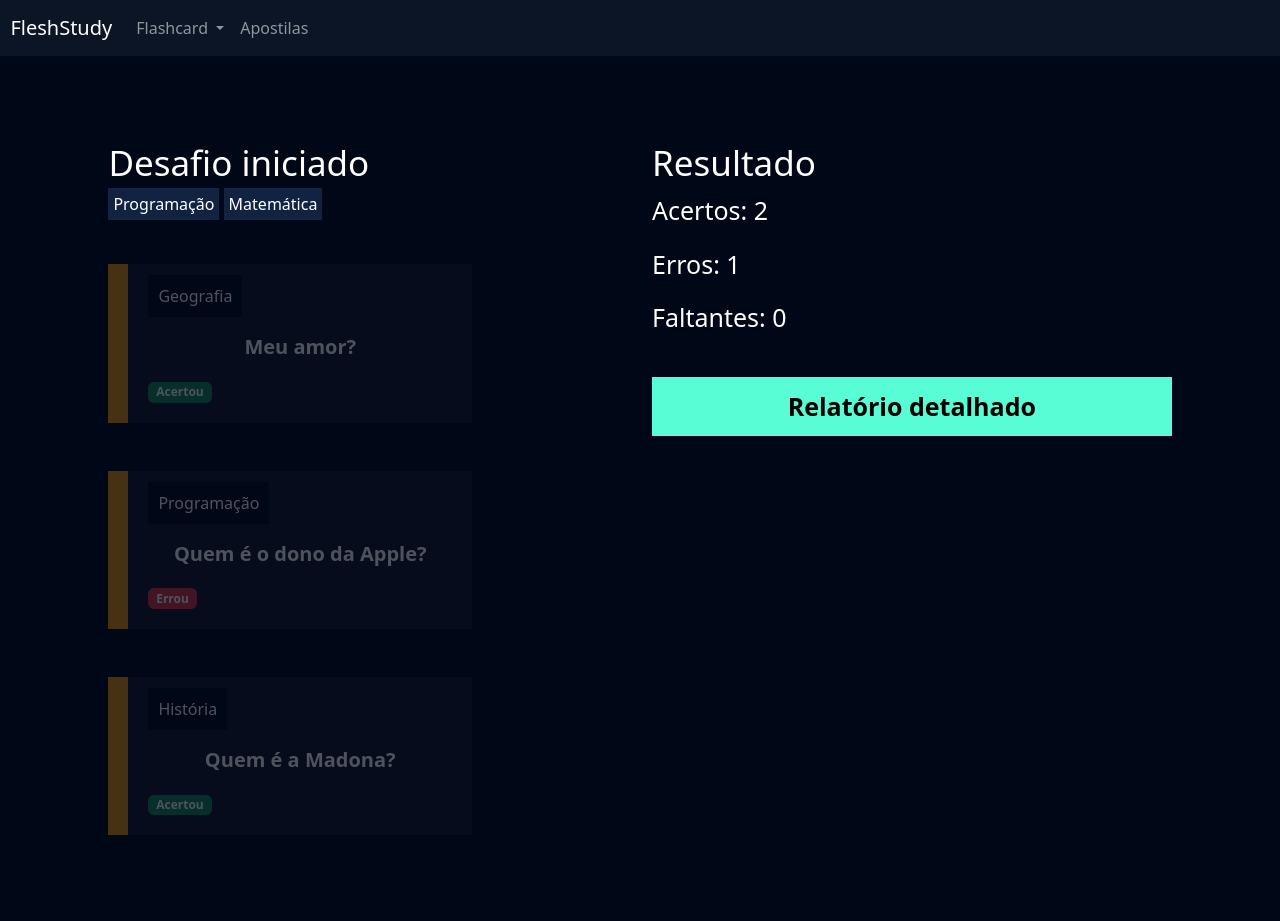
After one commit to yyhago/project-fleshstudy, a Django app: page /flashcard/desafio/13/ in a window 1280 px wide. The commit adds this page. Run offline with Django 5.2, Linux system fonts and the light colour scheme; a user stored in the database is signed in; data comes from the database, SQL or seed files in the repository; both versions use the stored data as it was after the commit.

Commit message:
Desafio dinamico e validacao com banco de dados finalizado

```diff
--- a/flashcard/models.py
+++ b/flashcard/models.py
@@ -8,15 +8,25 @@ class Categoria(models.Model):
     return self.nome
 
 class Flashcard(models.Model):
- DIFICULDADE_CHOICES = (('D', 'Difícil'), ('M', 'Médio'), ('F', 'Fácil'))
- user = models.ForeignKey(User, on_delete=models.DO_NOTHING)
- pergunta = models.CharField(max_length=100)
- resposta = models.TextField()
- categoria = models.ForeignKey(Categoria, on_delete=models.DO_NOTHING)
- dificuldade = models.CharField(max_length=1, choices=DIFICULDADE_CHOICES)
+  DIFICULDADE_CHOICES = (('D', 'Difícil'), ('M', 'Médio'), ('F', 'Fácil'))
+  user = models.ForeignKey(User, on_delete=models.DO_NOTHING)
+  pergunta = models.CharField(max_length=100)
+  resposta = models.TextField()
+  categoria = models.ForeignKey(Categoria, on_delete=models.DO_NOTHING)
+  dificuldade = models.CharField(max_length=1, choices=DIFICULDADE_CHOICES)
 
-def __str__(self):
- return self.pergunta
+  def __str__(self):
+    return self.pergunta
+
+  @property
+  def css_dificuldade(self):
+    if self.dificuldade == 'F':
+      return 'flashcard-facil'
+    elif self.dificuldade == 'M':
+      return 'flashcard-medio'
+    elif self.dificuldade == 'D':
+       return 'flashcard-dificil'
+
 
 class FlashcardDesafio(models.Model):
   flashcard = models.ForeignKey(Flashcard, on_delete=models.DO_NOTHING)
--- /dev/null
+++ b/flashcard/templates/desafio.html
@@ -0,0 +1,83 @@
+{% extends "base.html" %} {% load static %} {% block 'cabecalho' %}
+<link href="{% static 'usuarios/css/cadastro.css' %}" rel="stylesheet" />
+<link href="{% static 'flashcard/css/novo_flashcard.css' %}" rel="stylesheet" />
+<link
+  href="{% static 'flashcard/css/iniciar_desafio.css' %}"
+  rel="stylesheet"
+/>
+<link href="{% static 'flashcard/css/desafio.css' %}" rel="stylesheet" />
+<link
+  href="https://unpkg.com/boxicons@2.1.4/css/boxicons.min.css"
+  rel="stylesheet"
+/>
+{% endblock 'cabecalho' %}
+
+{% block 'conteudo' %}
+
+  {% include "partials/header.html" %}
+
+<div class="container">
+  <br />
+  <br />
+  <div class="row">
+    <div class="col-md">
+      <h3 class="fonte-secundaria">Desafio iniciado</h3>
+      <span class="badge-categoria">Programação</span>
+      <span class="badge-categoria">Matemática</span>
+      <br />
+      <br />
+      <br />
+      {% for flash in desafio.flashcards.all %}
+          <div class="box-new-flashcard {% if flash.respondido %}op2{% endif %}">
+            <div class="flashcard {{flash.flashcard.css_dificuldade}}">
+              <div class="flashcard-categoria">{{flash.flashcard.categoria}}</div>
+              <br />
+              <br />
+              <div class="flashcard-box-item" onclick="flip_card({{flash.id}})">
+                <p class="flashcard-item">{{flash.flashcard.pergunta}}</p>
+              </div>
+
+              {% if not flash.respondido %}
+                  <div class="responder">
+                    <a href="{% url 'responder_flashcard' flash.id %}?acertou=0&desafio_id={{desafio.id}}"><i class='bx bxs-x-square icone-vermelho'></i></a>
+                    <a href="{% url 'responder_flashcard' flash.id %}?acertou=1&desafio_id={{desafio.id}}"><i class='bx bxs-check-square icone-verde' ></i></a>
+                  </div>
+                {% else %}
+                    {% if flash.acertou %}
+                        <span class="badge bg-success">Acertou</span>
+                    {% else %}
+                        <span class="badge bg-danger">Errou</span>
+                  {% endif %}
+              {% endif %}
+
+
+            </div>
+            <div class="resposta-flashcard" id="{{flash.id}}">
+              {{flash.flashcard.resposta}}
+            </div>
+          </div>
+          <br />
+          <br />
+      {% endfor %}
+    </div>
+    <div class="col-md">
+      <h3 class="fonte-secundaria">Resultado</h3>
+      <p class="fonte-p">Acertos: {{acertos}}</p>
+      <p class="fonte-p">Erros: {{erros}}</p>
+      <p class="fonte-p">Faltantes: {{faltantes}}</p>
+      <br />
+      <a class="btn-cadastro btn-desafio" href="">Relatório detalhado</a>
+    </div>
+  </div>
+</div>
+<script>
+  function flip_card(id){
+        card = document.getElementById(id)
+        if(card.style.display == 'none' || card.style.display == ''){
+          card.style.display = 'block'
+        }else{
+          card.style.display == 'none'
+        }
+  }
+</script>
+{% endblock 'conteudo' %}
--- a/flashcard/templates/iniciar__desafio.html
+++ b/flashcard/templates/iniciar__desafio.html
@@ -6,6 +6,9 @@
  <link href="{% static 'flashcard/css/iniciar_desafio.css' %}" rel="stylesheet">
 {% endblock 'cabecalho' %}
 {% block 'conteudo' %}
+
+{% include "partials/header.html" %}
+
  <div class="container ctx">
  <br>
  <br>
--- a/flashcard/templates/novo_flashcard.html
+++ b/flashcard/templates/novo_flashcard.html
@@ -2,7 +2,11 @@
 <link href="{% static 'usuarios/css/cadastro.css' %}" rel="stylesheet" />
 <link href="https://unpkg.com/boxicons@2.1.4/css/boxicons.min.css" rel="stylesheet"/>
 <link href="{% static 'flashcard/css/novo_flashcard.css' %}" rel="stylesheet" />
-{% endblock 'cabecalho' %} {% block 'conteudo' %}
+{% endblock 'cabecalho' %}
+{% block 'conteudo' %}
+
+{% include "partials/header.html" %}
+
 <div class="container">
   <br />
   <br />
--- a/flashcard/urls.py
+++ b/flashcard/urls.py
@@ -5,4 +5,7 @@ urlpatterns = [
     path('novo_flashcard/', views.novo_flashcard, name="novo_flashcard"),
     path('deletar/flashcard/<int:id>', views.deletar_flashcard, name="deletar_flashcard"),
     path('iniciar_desafio/', views.iniciar_desafio, name="iniciar_desafio"),
+    path('listar_desafio/', views.listar_desafio, name="listar_desafio"),
+    path('desafio/<int:id>/', views.desafio, name="desafio"),
+    path('responder_flashcard/<int:id>/', views.responder_flashcard, name='responder_flashcard'),
 ]
--- a/flashcard/views.py
+++ b/flashcard/views.py
@@ -1,6 +1,6 @@
 from django.shortcuts import render,redirect,get_object_or_404
 from .models import Categoria, Flashcard, Desafio ,FlashcardDesafio
-from django.http import HttpResponse
+from django.http import HttpResponse,Http404
 from django.contrib.messages import constants
 from django.contrib import messages
 
@@ -96,4 +96,32 @@ def iniciar_desafio(request):
 
     desafio.save()
 
-    return HttpResponse("Teste")
+    return redirect('/flashcard/listar_desafio/')
+
+
+def listar_desafio(request):
+  desafios = Desafio.objects.filter(user=request.user)
+  return render(request, 'listar_desafio.html', {'desafios':desafios})
+
+
+def desafio(request, id):
+  desafio = Desafio.objects.get(id=id)
+  if not desafio.user == request.user:
+      raise Http404()
+  if request.method == "GET":
+    acertos = desafio.flashcards.filter(respondido=True).filter(acertou=True).count()
+    erros = desafio.flashcards.filter(respondido=True).filter(acertou=False).count()
+    faltantes = desafio.flashcards.filter(respondido=False).count()
+    return render(request, 'desafio.html',{'desafio':desafio, 'acertos':acertos, 'erros':erros, 'faltantes': faltantes})
+
+
+def responder_flashcard(request, id):
+ flashcard_desafio = FlashcardDesafio.objects.get(id=id)
+ acertou = request.GET.get('acertou')
+ desafio_id = request.GET.get('desafio_id')
+ if not flashcard_desafio.flashcard.user == request.user:
+  raise Http404()
+ flashcard_desafio.respondido = True
+ flashcard_desafio.acertou = True if acertou == '1' else False
+ flashcard_desafio.save()
+ return redirect(f'/flashcard/desafio/{desafio_id}/')
--- /dev/null
+++ b/templates/partials/header.html
@@ -0,0 +1,23 @@
+<nav style="background-color: var(--main-color)" class="navbar navbar-expand-lg navbar-dark">
+  <a class="navbar-brand" href="#">&nbsp&nbspFleshStudy</a>
+  <button class="navbar-toggler" type="button" data-toggle="collapse" data-target="#navbarNav" aria-controls="navbarNav" aria-expanded="false" aria-label="Toggle navigation">
+  <span class="navbar-toggler-icon"></span>
+  </button>
+  <div class="collapse navbar-collapse" id="navbarNav">
+  <ul class="navbar-nav">
+  <li class="nav-item dropdown">
+  <a class="nav-link dropdown-toggle" href="#" id="navbarDropdown" role="button" data-bs-toggle="dropdown" aria-expanded="false">
+  Flashcard
+  </a>
+  <ul class="dropdown-menu" aria-labelledby="navbarDropdown">
+  <li><a class="dropdown-item" href="{% url 'novo_flashcard' %}">Criar flashcard</a></li>
+  <li><a class="dropdown-item" href="{% url 'iniciar_desafio' %}">Iniciar desafio</a></li>
+  <li><a class="dropdown-item" href="{% url 'listar_desafio' %}">Listar desafio</a></li>
+  </ul>
+  </li>
+  <li class="nav-item">
+  <a class="nav-link" href="">Apostilas</a>
+  </li>
+  </ul>
+  </div>
+  </nav>
--- /dev/null
+++ b/templates/static/flashcard/css/desafio.css
@@ -0,0 +1,55 @@
+.badge-categoria{
+  padding: 5px;
+  background-color: #122342;
+
+ }
+ .box-new-flashcard{
+  margin: 0;
+ }
+ .icone-vermelho{
+  color:red;
+  font-size: 30px;
+ }
+ .icone-verde{
+  color:green;
+  font-size: 30px;
+ }
+ .op2{
+  opacity: .3;
+ }
+ .fonte-p{
+  font-size: 25px;
+ }
+ .btn-desafio{
+  width: 100% !important;
+  color: black;
+  text-decoration: none;
+  display: block;
+  text-align: center;
+  font-size: 25px;
+ }
+ .box-listar{
+
+  background-color: #0b1526;
+  padding: 20px;
+ }
+ table{
+  width: 100%;
+  padding: 20px;
+  text-align: center;
+ }
+ .linha{
+  height: 40px;
+  background-color: var(--dark-color);
+  padding: 20px;
+ }
+ td, th{
+  padding: 20px;
+ }
+ tr{
+  background-color: var(--main-color);
+ }
+
+.titulolistadesa{
+  text-align: center;
+}
```
Also changed, not shown: flashcard/templates/listar_desafio.html (added, +46 -0 lines), db.sqlite3.
